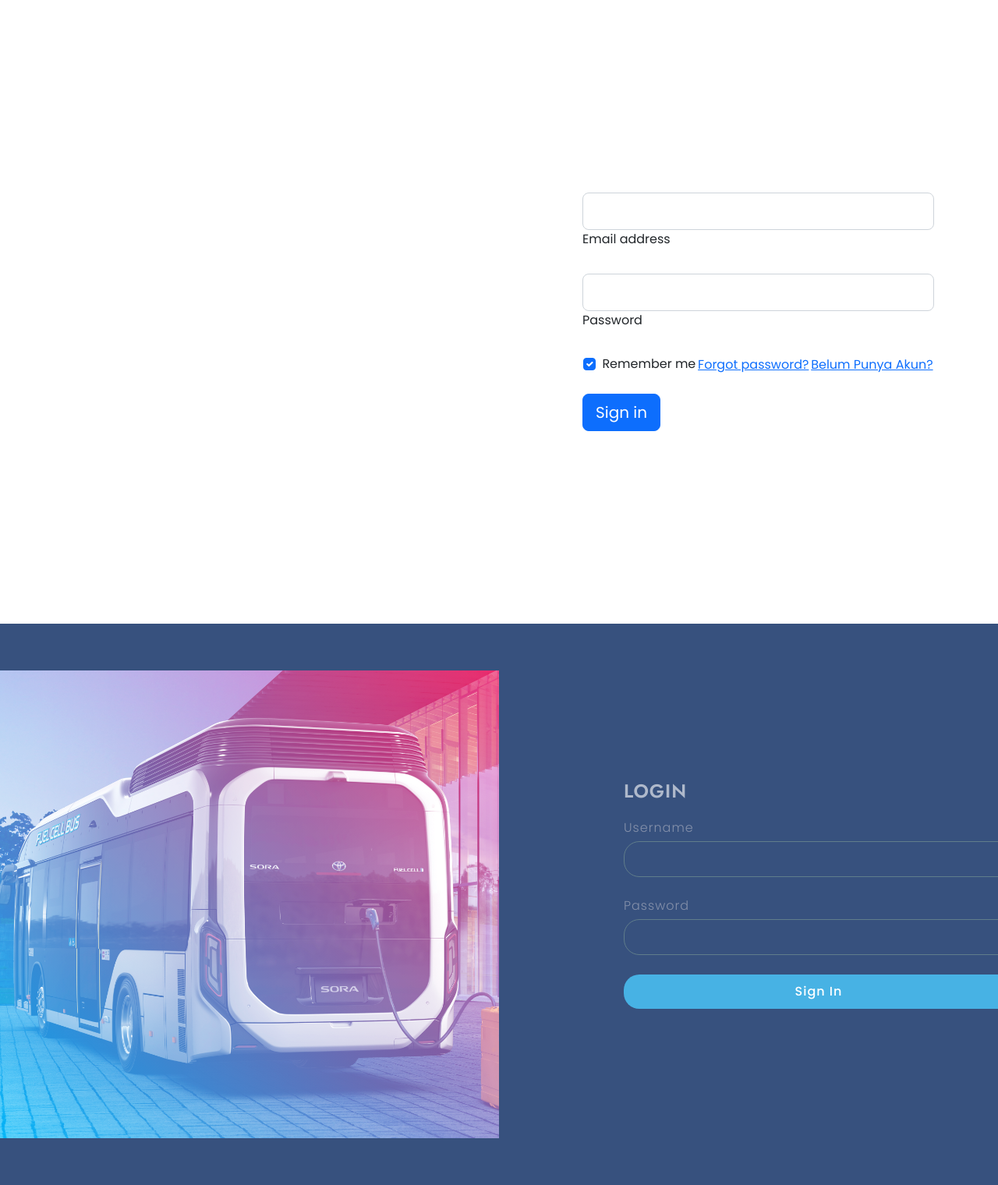
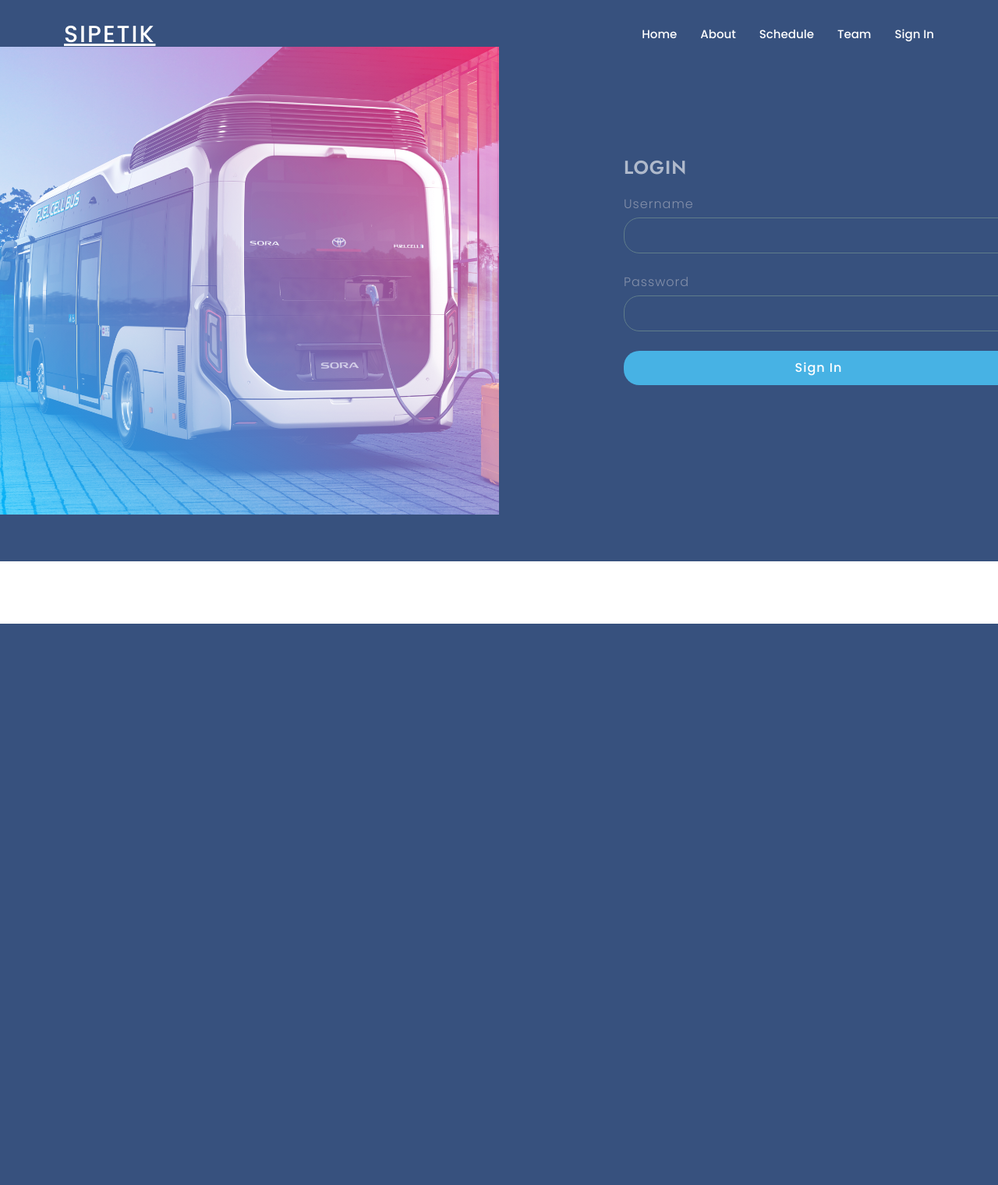
Before and after one commit to MHanifPratama/SIPETIK_BAJA, a CodeIgniter 4 app: template app/Views/user/login.php in a window 1280 px wide. Shown: the whole page at 78% size. After the commit the page ends 800 px from the top, so only its background shows below. Run offline with PHP 8.4 and a stand-in for CodeIgniter, Linux system fonts and the light colour scheme; the template is opened without the code that fills it, so the values that code supplies are empty; some libraries are stand-ins or nearby versions.

Commit message:
edit tampilan login

```diff
--- a/app/Controllers/user/FunctionUser.php
+++ b/app/Controllers/user/FunctionUser.php
@@ -8,13 +8,13 @@
 class FunctionUser extends BaseController
 {
     public function index(){
-        return view('pages/home');
+        return view('pages/halaman_user');
     }
     public function view_login()
     {
         return view('user\login');
     }
-        return view('user\register');
+    //    return view('user\register');
 
     public function ViewRegister(){
 
--- a/app/Views/user/login.php
+++ b/app/Views/user/login.php
@@ -7,45 +7,6 @@
 ?>
 <?= $this -> extend('template/header')?>
 <?= $this-> section('content')?>
-
-    <section class="vh-100">
-        <div class="container py-5 h-100">
-          <div class="row d-flex align-items-center justify-content-center h-100">
-            <div class="col-md-8 col-lg-7 col-xl-6">
-            </div>
-            <div class="col-md-7 col-lg-5 col-xl-5 offset-xl-1">
-
-            <form action="login_user" method="post">
-                <!-- Email input -->
-                <div class="form-outline mb-4">
-                  <input name="email" type="email" id="email" class="form-control form-control-lg" />
-                  <label class="form-label" for="email">Email address</label>
-                </div>
-
-                <!-- Password input -->
-                <div class="form-outline mb-4">
-                  <input name="password" type="password" id="password" class="form-control form-control-lg" />
-                  <label class="form-label" for="password">Password</label>
-                </div>
-
-                <div class="d-flex justify-content-around align-items-center mb-4">
-                  <!-- Checkbox -->
-                  <div class="form-check">
-                    <input class="form-check-input" type="checkbox" value=""id="form1Example3" checked />
-                    <label class="form-check-label" for="form1Example3"> Remember me </label>
-                  </div>
-                  <a href="#!">Forgot password?</a>
-                  <a href="reg.php">Belum Punya Akun?</a>
-                </div>
-                <!-- Submit button -->
-                <button name="login" id="login" type="login" class="btn btn-primary btn-lg btn-block">Sign in</button>
-              </form>
-            </div>
-          </div>
-        </div>
-      </section>
-</body>
-
 
     <section id="hero" class="d-flex align-items-center">
        <div class="imgBx">
@@ -83,8 +44,5 @@
     </section>
   </body>
 
-
-
-
 </html>
 <?= $this -> endSection() ?>
```
